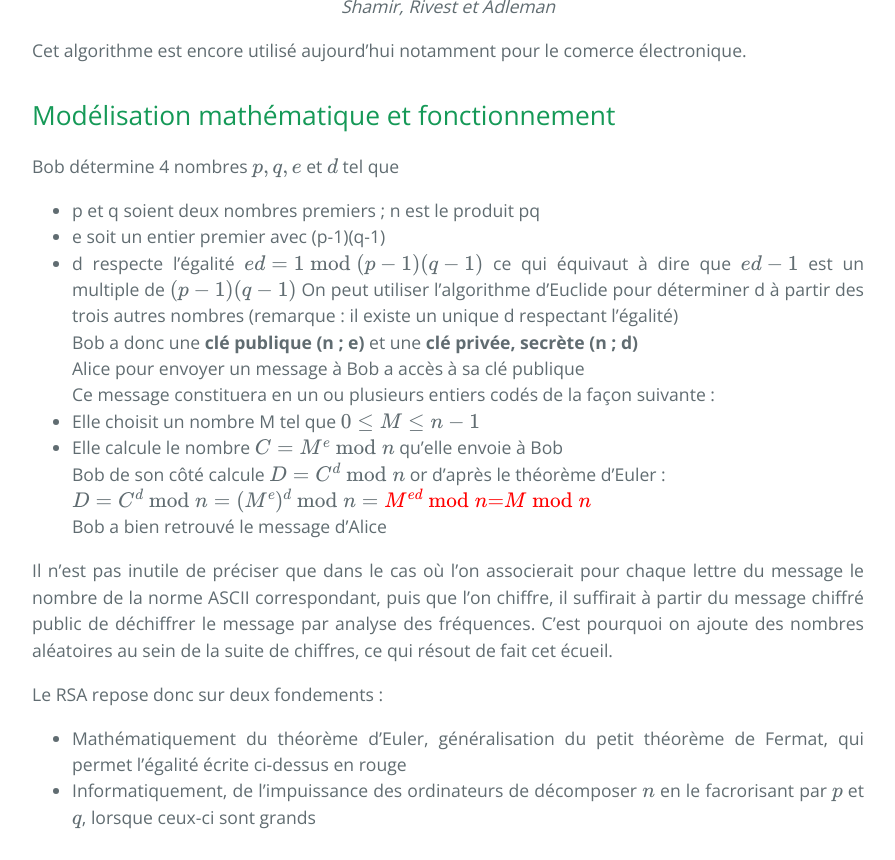
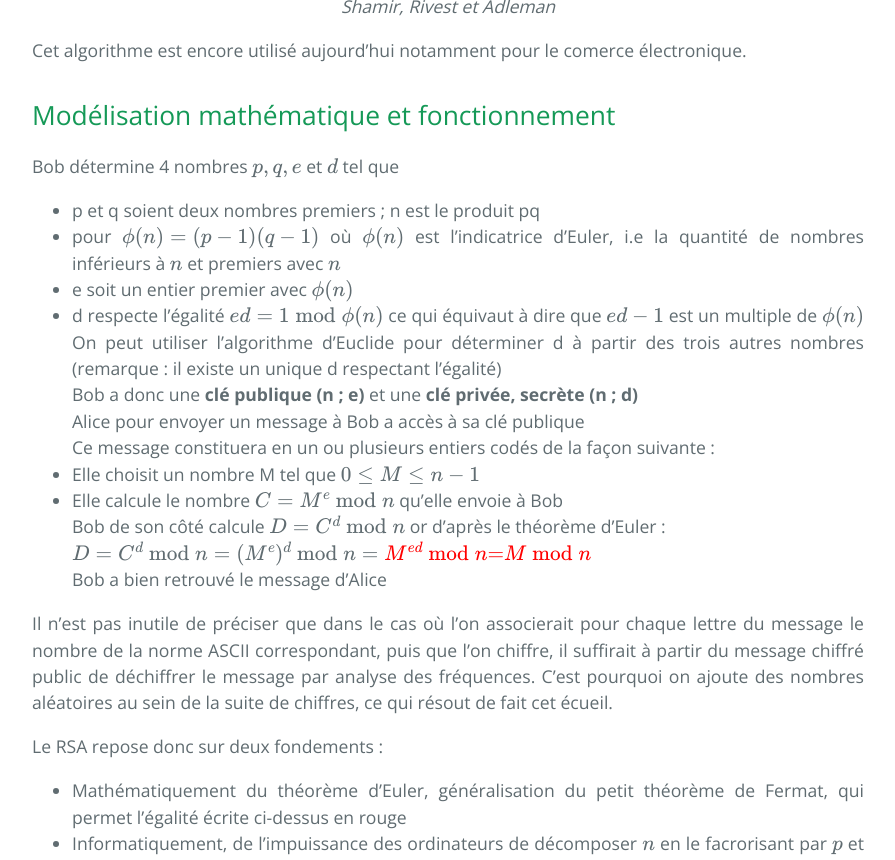
Before and after one commit to SamuelGallay/CryptoTPE, a Jekyll site: the page built from pages/4_Internet/3_rsa.md, in a window 1280 px wide and 900 px high, scrolled down 1038 px, cut to the strip 40-900 px from the top of the window. Shown: the whole strip, without its empty margins (192-1087 px from the left). Built offline with Jekyll 4.4.1, drawn with Linux system fonts in a browser that asks for light colours; our own code applies the rules of GitHub Pages for plain Markdown files; formulas are drawn with MathJax 3.

Commit message:
indicatrice d'Euler

```diff
--- a/pages/4_Internet/3_rsa.md
+++ b/pages/4_Internet/3_rsa.md
@@ -22,8 +22,9 @@ Cet algorithme est encore utilisé aujourd'hui notamment pour le comerce électr
 
 Bob détermine 4 nombres $$ p, q, e $$ et $$ d $$ tel que
 * p et q soient deux nombres premiers ; n est le produit pq
-* e soit un entier premier avec (p-1)(q-1)
-* d respecte l'égalité $$ ed = 1 \bmod (p-1)(q-1) $$ ce qui équivaut à dire que $$ ed-1 $$ est un multiple de $$ (p-1)(q-1) $$
+* pour $$ \phi (n) = (p-1)(q-1) $$ où $$ \phi (n) $$ est l'indicatrice d'Euler, i.e la quantité de nombres inférieurs à $$ n $$ et premiers avec $$ n $$
+* e soit un entier premier avec $$ \phi (n) $$
+* d respecte l'égalité $$ ed = 1 \bmod \phi (n) $$ ce qui équivaut à dire que $$ ed-1 $$ est un multiple de $$ \phi (n) $$
 On peut utiliser l'algorithme d'Euclide pour déterminer d à partir des trois autres nombres (remarque : il existe un unique d respectant l'égalité) \\
 Bob a donc une **clé publique (n ; e)** et une **clé privée, secrète (n ; d)** \\
 Alice pour envoyer un message à Bob a accès à sa clé publique \\
```
